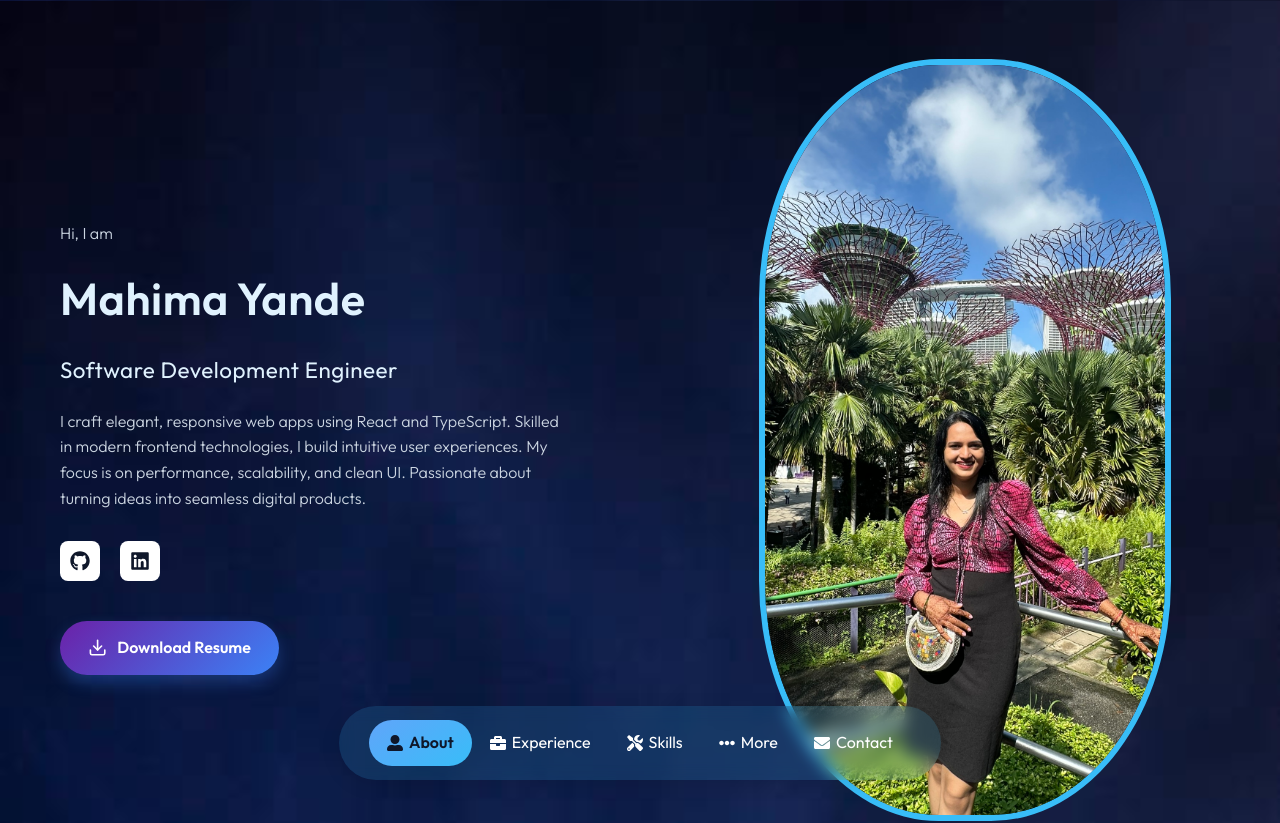
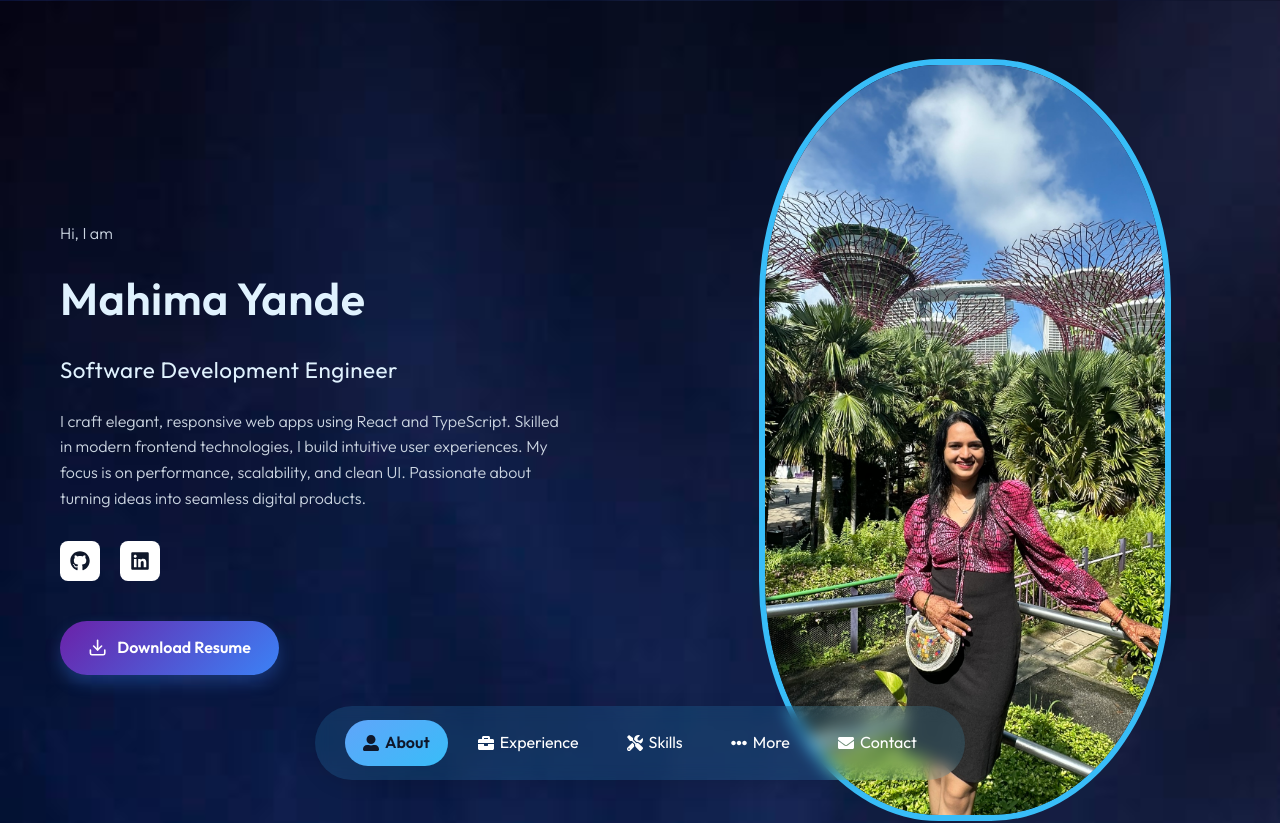
Before and after one commit to msyande/Profile, a React (Create React App) app: page / in a window 1280 px wide. Shown: the top 823 px of the page. Built offline with nearby package versions, Linux system fonts and the light colour scheme.

Commit message:
Fix: Skill Section UI

```diff
--- a/src/components/Navbar.tsx
+++ b/src/components/Navbar.tsx
@@ -13,7 +13,6 @@ const Nav = styled.nav`
   bottom: 20px;
   left: 50%;
   transform: translateX(-50%);
-  max-width: 800px;
   padding: 14px 30px;
   background: rgba(56, 189, 248, 0.15);
   backdrop-filter: blur(8px);
@@ -23,16 +22,11 @@ const Nav = styled.nav`
   align-items: center;
   z-index: 1000;
   box-shadow: 0 4px 20px rgba(0, 0, 0, 0.1);
-  @media (max-width: 768px) {
-    flex-direction: column;
-    padding: 16px;
-    gap: 10px;
-  }
 `;
-
 const NavLinks = styled.div`
   display: flex;
   align-items: center;
+  gap: 12px;
   a {
     text-decoration: none;
     color: #ffffff;
@@ -54,9 +48,22 @@ const NavLinks = styled.div`
       background: linear-gradient(145deg, #60a5fa, #38bdf8);
       font-weight: 600;
     }
+    span {
+      @media (max-width: 600px) {
+        display: none;
+      }
+    }
   }
-  @media (max-width: 768px) {
-    flex-direction: column;
+  @media (max-width: 600px) {
+    gap: 8px;
+    a {
+      padding: 10px;
+      font-size: 0.75rem;
+
+      svg {
+        font-size: 1rem;
+      }
+    }
   }
 `;
 
@@ -70,7 +77,6 @@ export default function Navbar() {
       setActiveSection(window.location.hash || "#about");
     };
     window.addEventListener("hashchange", onHashChange);
-
     return () => {
       window.removeEventListener("hashchange", onHashChange);
     };
@@ -80,28 +86,33 @@ export default function Navbar() {
     <Nav>
       <NavLinks>
         <a href="#about" className={activeSection === "#about" ? "active" : ""}>
-          <FaUserAlt size={16} /> About
+          <FaUserAlt size={16} />
+          <span>About</span>
         </a>
         <a
           href="#experiences"
           className={activeSection === "#experiences" ? "active" : ""}
         >
-          <FaBriefcase size={16} /> Experience
+          <FaBriefcase size={16} />
+          <span>Experience</span>
         </a>
         <a
           href="#skills"
           className={activeSection === "#skills" ? "active" : ""}
         >
-          <FaTools size={16} /> Skills
+          <FaTools size={16} />
+          <span>Skills</span>
         </a>
         <a href="#more" className={activeSection === "#more" ? "active" : ""}>
-          <FaEllipsisH size={16} /> More
+          <FaEllipsisH size={16} />
+          <span>More</span>
         </a>
         <a
           href="#contact"
           className={activeSection === "#contact" ? "active" : ""}
         >
-          <FaEnvelope size={16} /> Contact
+          <FaEnvelope size={16} />
+          <span>Contact</span>
         </a>
       </NavLinks>
     </Nav>
--- a/src/components/Profile.tsx
+++ b/src/components/Profile.tsx
@@ -63,7 +63,6 @@ const Intro = styled.p`
     font-size: 0.95rem;
   }
 `;
-
 const IconRow = styled.div`
   display: flex;
   gap: 20px;
@@ -72,7 +71,6 @@ const IconRow = styled.div`
   @media (max-width: 768px) {
     justify-content: center;
   }
-
   a {
     background-color: #fff;
     padding: 10px;
@@ -81,20 +79,17 @@ const IconRow = styled.div`
     align-items: center;
     justify-content: center;
     transition: background 0.3s;
-
     &:hover {
       background-color: #cbd5e1;
     }
-
     svg {
       color: #0f172a;
       font-size: 20px;
     }
   }
 `;
-
 const ProfileImage = styled.img`
-  min-width: 375px;
+  min-width: 350px;
   max-width: 400px;
   height: 750px;
   width: 80%;
@@ -108,7 +103,6 @@ const ProfileImage = styled.img`
     transform: scale(1.04);
     box-shadow: 0 16px 36px rgba(56, 189, 248, 0.5);
   }
-
   @keyframes pulse {
     0% {
       box-shadow: 0 0 0 0 rgba(56, 189, 248, 0.4);
@@ -121,7 +115,6 @@ const ProfileImage = styled.img`
     }
   }
 `;
-
 const DownloadButton = styled.a`
   display: inline-flex;
   align-items: center;
@@ -151,7 +144,6 @@ const DownloadButton = styled.a`
     margin-right: auto;
   }
 `;
-
 const Icon = styled(FiDownload)`
   font-size: 1.2rem;
 `;
@@ -190,7 +182,6 @@ export default function Profile() {
             <Icon /> Download Resume
           </DownloadButton>
         </Left>
-
         <Right>
           <ProfileImage src={ProfileImg} alt="Mahima Yande" />
         </Right>
--- a/src/components/SkillsSection.tsx
+++ b/src/components/SkillsSection.tsx
@@ -24,12 +24,15 @@ import cPlus from "../images/icons/c++.svg";
 
 const Section = styled.section`
   padding: 30px 40px;
+  @media (max-width: 768px) {
+    padding: 20px;
+  }
 `;
-
 const Title = styled.h2`
   font-size: 2.5rem;
   text-align: center;
   margin-bottom: 60px;
+
   &::after {
     content: "";
     width: 80px;
@@ -39,43 +42,57 @@ const Title = styled.h2`
     margin: 10px auto 0;
     border-radius: 2px;
   }
+  @media (max-width: 480px) {
+    font-size: 2rem;
+  }
 `;
-
 const CategoryWrapper = styled.div`
   margin-bottom: 60px;
-  text-align: -webkit-center;
+  text-align: center;
 `;
-
 const CategoryTitle = styled.h3`
   font-size: 1.7rem;
   margin-bottom: 30px;
-  text-align: center;
   text-transform: capitalize;
+  @media (max-width: 480px) {
+    font-size: 1.4rem;
+  }
 `;
-
 const Grid = styled.div`
   display: flex;
+  flex-wrap: wrap;
   justify-content: center;
-  gap: 50px;
-  width: 70%;
+  gap: 40px;
+  margin: 0 auto;
+  @media (max-width: 768px) {
+    gap: 30px;
+  }
+  @media (max-width: 480px) {
+    gap: 20px;
+  }
 `;
-
 const SkillCard = styled.div`
   display: flex;
   flex-direction: column;
   align-items: center;
-  text-align: center;
+  width: 100px;
 `;
-
 const SkillIcon = styled.img`
   width: 50px;
   height: 50px;
   margin-bottom: 10px;
   object-fit: contain;
+
+  @media (max-width: 480px) {
+    width: 40px;
+    height: 40px;
+  }
 `;
-
 const SkillName = styled.span`
   font-size: 0.95rem;
+  @media (max-width: 480px) {
+    font-size: 0.85rem;
+  }
 `;
 
 const TECHNICAL_SKILLS = {
```
